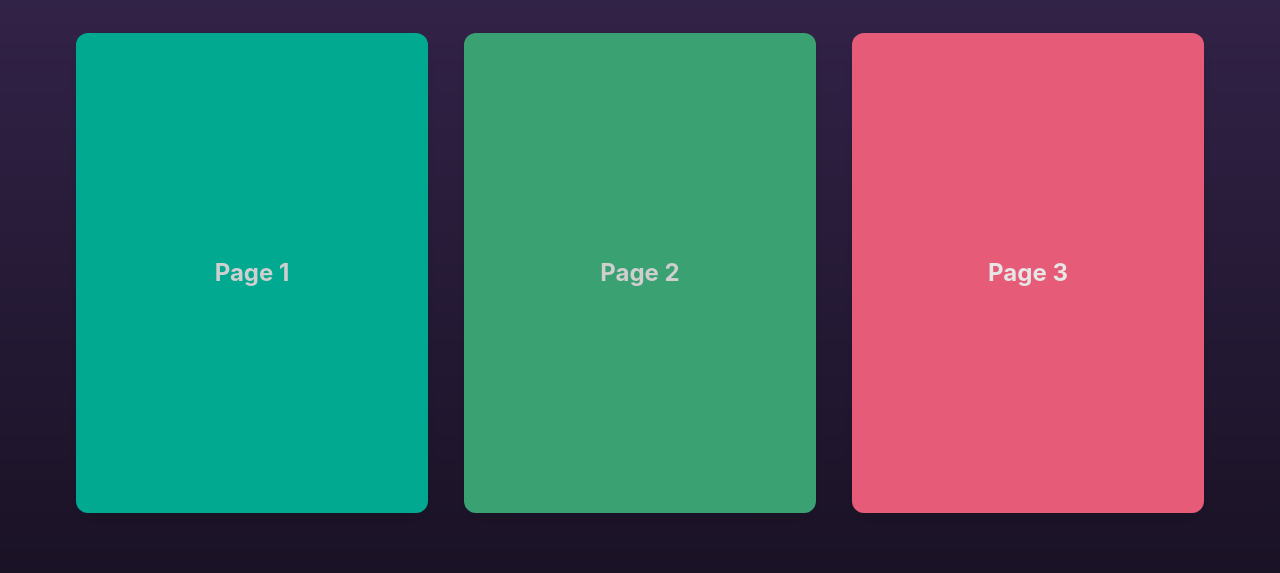
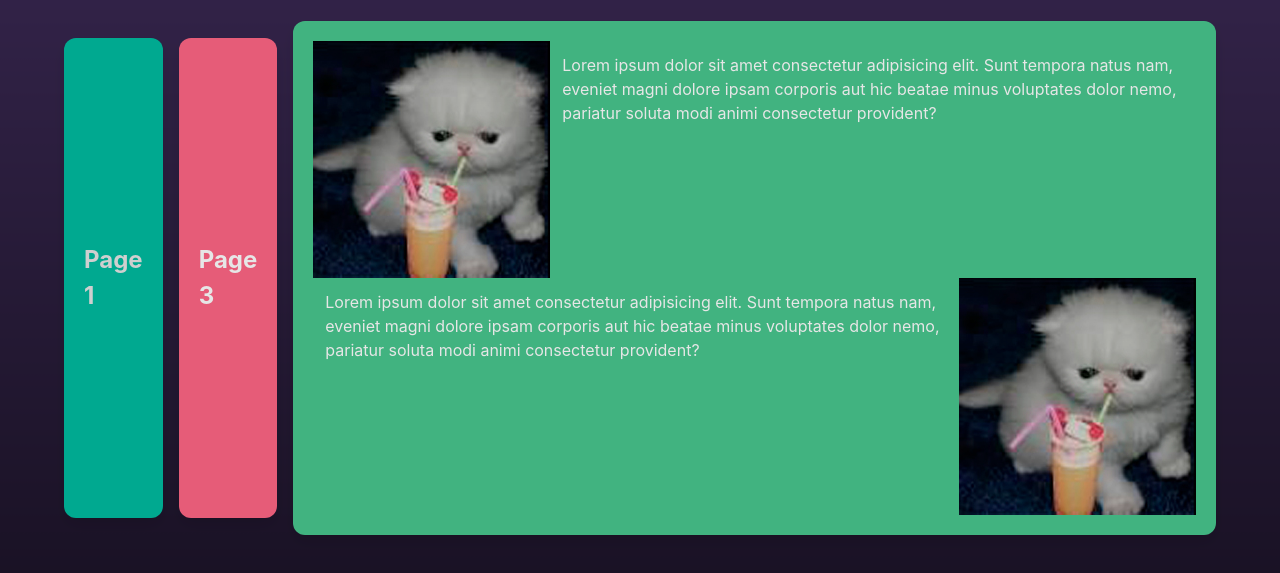
Before and after one commit to Jonasaur/portfolio_bulma_with_sass, a plain HTML site: page otherWork.html in a window 1280 px wide. Shown: the part 135-708 px from the top of the page. Drawn offline with nearby package versions, Linux system fonts and the light colour scheme.

Commit message:
layout complete (sort of)

```diff
--- a/otherWork.html
+++ b/otherWork.html
@@ -10,21 +10,34 @@
 <body>
     <main class="container is-flex is-flex-direction-column is-align-items-center">
         <h1 class="title has-text-white has-text-centered p-6">WELCOME TO MY PORTFOLIO</h1>
-        <div class="container grid columns is-centered">
-            <div class="pillar column cell ">
+        <div class="container is-centered is-flex is-flex-direction-row is-align-items-center">
+            <div class="pillar">
                 <a href="projects.html" class="pillar box has-background-primary has-text-white is-flex is-justify-content-center is-align-items-center">
                     <span class="is-size-4 has-text-weight-bold">Page 1</span>
                 </a>
             </div>
-            <div class="pillar column cell">
-                <a href="profile.html" class="pillar box has-background-success has-text-white is-flex is-justify-content-center is-align-items-center">
-                    <span class="is-size-4 has-text-weight-bold">Page 2</span>
+            <div class="pllar m-4">
+                <a href="profile.html" class="pillar box has-background-danger has-text-white is-flex is-justify-content-center is-align-items-center">
+                    <span class="is-size-4 has-text-weight-bold">Page 3</span>
                 </a>
             </div>
-            <div class="pllar column cell">
-                <a href="otherWork.html" class="pillar box has-background-danger has-text-white is-flex is-justify-content-center is-align-items-center">
-                    <span class="is-size-4 has-text-weight-bold">Page 3</span>
-                </a>
+            <div class="pillar is-two-thirds">
+                <div class=" box has-background-success has-text-white is-flex is-flex-direction-column">
+                    <div class="is-flex is-flex-direction-row">
+                        <img src="assets/img/Cocktail Kitten.jpg" alt="">
+                        <p class="p-3">
+                            Lorem ipsum dolor sit amet consectetur adipisicing elit. Sunt tempora natus nam, eveniet magni dolore ipsam corporis aut hic beatae minus voluptates dolor
+                            nemo, pariatur soluta modi animi consectetur provident?
+                        </p>
+                    </div>
+                    <div class="is-flex is-flex-direction-row-reverse">
+                        <img src="assets/img/Cocktail Kitten.jpg" alt="">
+                        <p class="p-3">
+                            Lorem ipsum dolor sit amet consectetur adipisicing elit. Sunt tempora natus nam, eveniet magni dolore ipsam corporis aut hic beatae minus voluptates dolor
+                            nemo, pariatur soluta modi animi consectetur provident?
+                        </p>
+                    </div>
+                </div>
             </div>
         </div>
     </main>
```
Also changed, not shown: index.html (+1 -1 lines), projects.html (+22 -9 lines).
